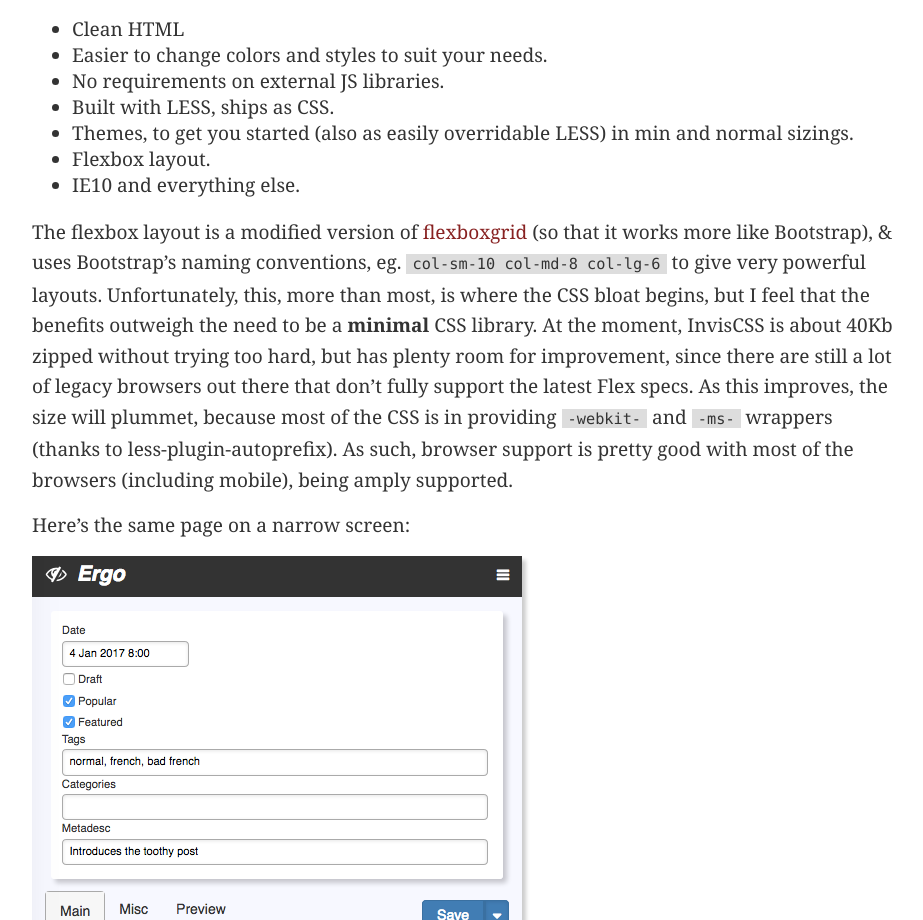
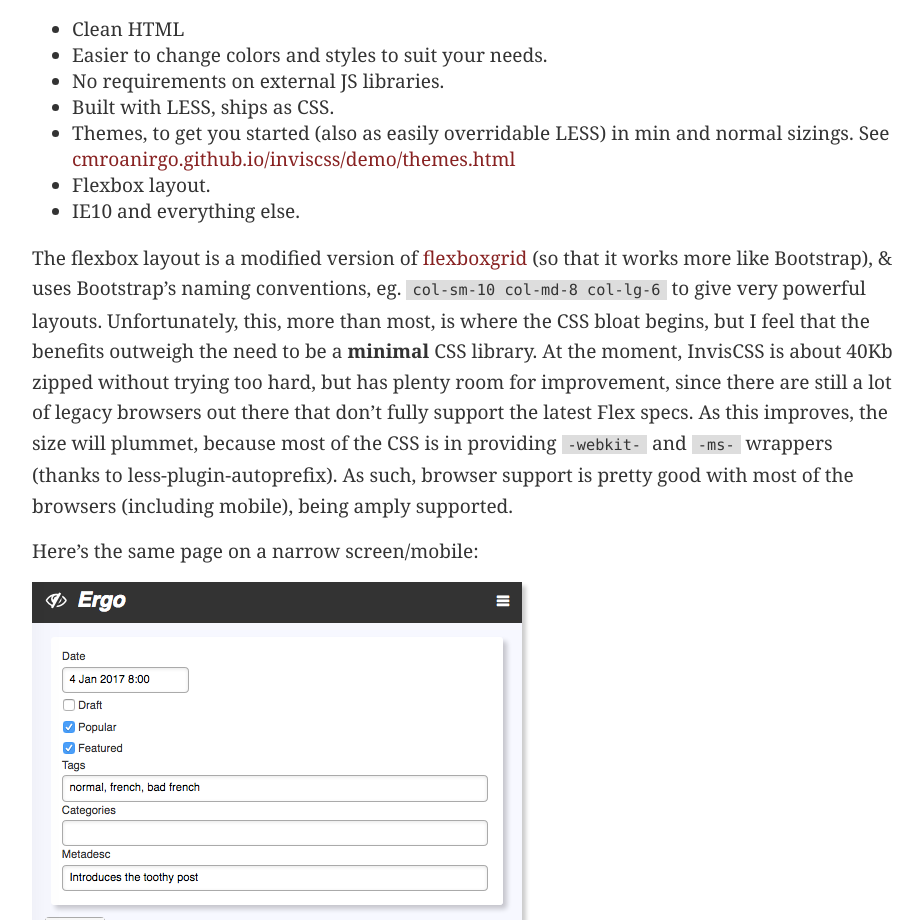
Before and after one commit to ergo-cms/ergo-cms.github.io, a plain HTML site: page blog/admin.html in a window 1280 px wide. Shown: the part 1873-2793 px from the top of the page, without its empty margins (96-1019 px from the left). Drawn offline with Linux system fonts and the light colour scheme.

Commit message:
added themes link

```diff
--- a/blog/admin.html
+++ b/blog/admin.html
@@ -61,12 +61,12 @@
 	<li>Easier to change colors and styles to suit your needs.</li>
 	<li>No requirements on external JS libraries.</li>
 	<li>Built with <span class="caps">LESS</span>, ships as <span class="caps">CSS</span>.</li>
-	<li>Themes, to get you started (also as easily overridable <span class="caps">LESS</span>) in min and normal sizings.</li>
+	<li>Themes, to get you started (also as easily overridable <span class="caps">LESS</span>) in min and normal sizings. See <a href="https://cmroanirgo.github.io/inviscss/demo/themes.html">cmroanirgo.github.io/inviscss/demo/themes.html</a></li>
 	<li>Flexbox layout.</li>
 	<li><span class="caps">IE10</span> and everything else.</li>
 </ul>
 <p>The flexbox layout is a modified version of <a href="http://flexboxgrid.com/">flexboxgrid</a> (so that it works more like Bootstrap), &amp; uses Bootstrap&#8217;s naming conventions, eg. <code>col-sm-10 col-md-8 col-lg-6</code> to give very powerful layouts. Unfortunately, this, more than most, is where the <span class="caps">CSS</span> bloat begins, but I feel that the benefits outweigh the need to be a <strong>minimal</strong> <span class="caps">CSS</span> library. At the moment, InvisCSS is about 40Kb zipped without trying too hard, but has plenty room for improvement, since there are still a lot of legacy browsers out there that don&#8217;t fully support the latest Flex specs. As this improves, the size will plummet, because most of the <span class="caps">CSS</span> is in providing <code>-webkit-</code> and <code>-ms-</code> wrappers (thanks to less-plugin-autoprefix). As such, browser support is pretty good with most of the browsers (including mobile), being amply supported.</p>
-<p>Here&#8217;s the same page on a narrow screen:</p>
+<p>Here&#8217;s the same page on a narrow screen/mobile:</p>
 <p><img class="shadow" align="center" src="/images/ergo-admin2.png" alt="" /></p>
 	<div class="clear"></div>
 	<ul class="stats">
```
